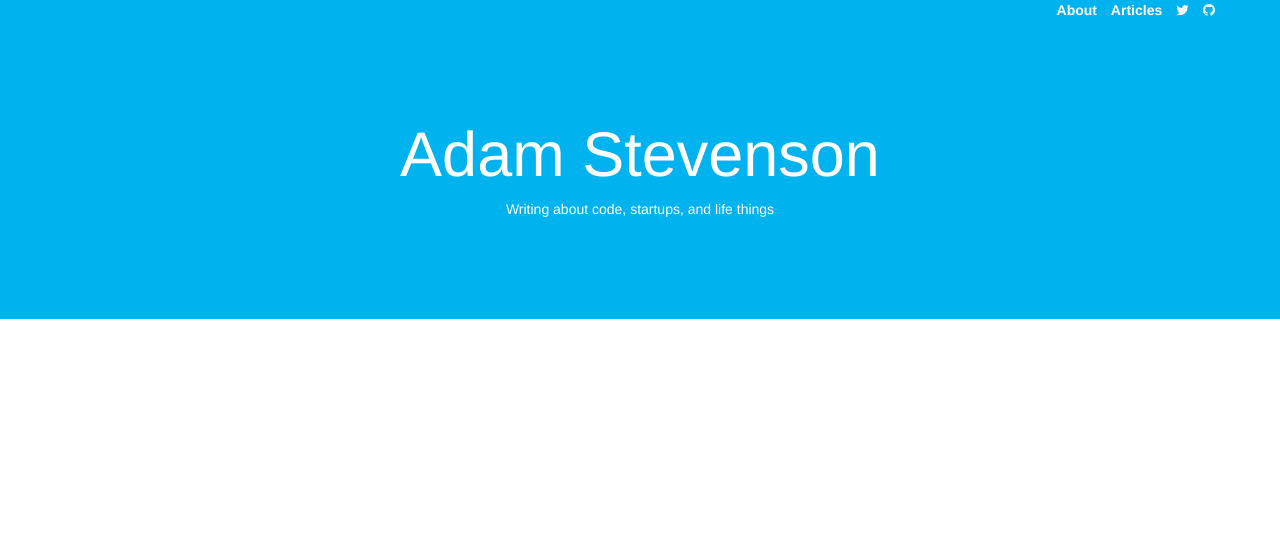
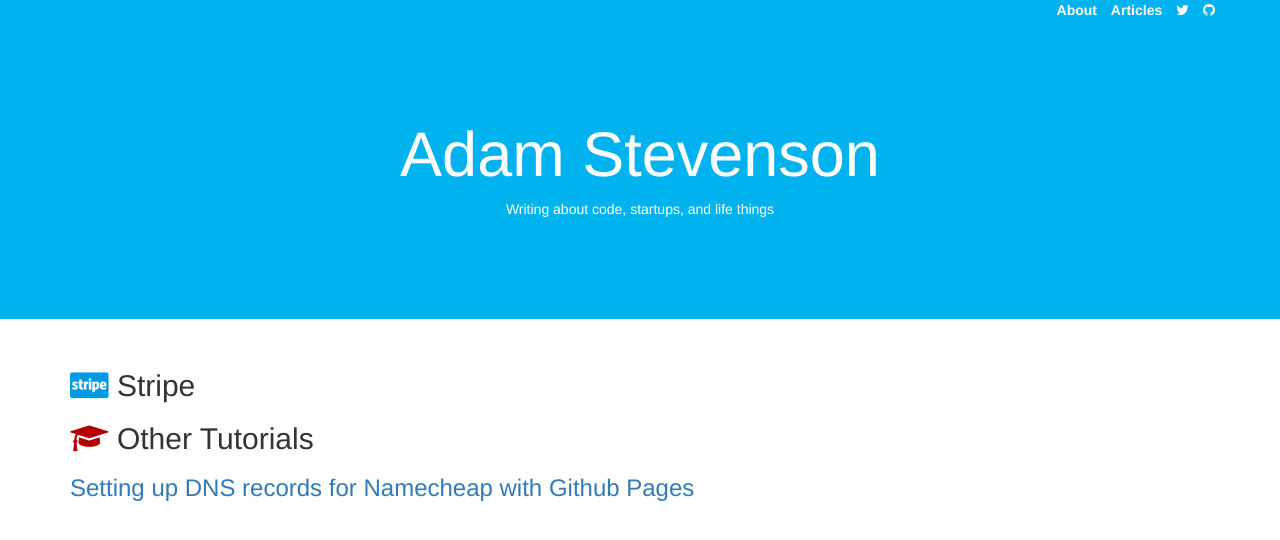
Before and after one commit to adamjstevenson/adamjstevenson.github.io, a Jekyll site: the page built from index.html, in a window 1280 px wide. Shown: the top 540 px of the page. Built offline with Jekyll 4.4.1, drawn with Linux system fonts in a browser that asks for light colours; nearby versions of some CDN libraries; Markdown is read by kramdown in place of the engine named in the settings.

Commit message:
add article categories, get an article started

```diff
--- a/_layouts/post.html
+++ b/_layouts/post.html
@@ -5,14 +5,14 @@ layout: default
 
   <header class="post-header">
      <h1 class="post-title">{{ page.title }}</h1>
-     <p class="post-meta">Posted on {{ page.date | date: "%b %-d, %Y" }}{% if page.author %} • {{ page.author }}{% endif %}{% if page.meta %} • {{ page.meta }}{% endif %}</p>
+     <p class="text-muted">Posted on {{ page.date | date: "%b %-d, %Y" }}{% if page.author %} • {{ page.author }}{% endif %}{% if page.meta %} • {{ page.meta }}{% endif %}</p>
   </header>
 
   <article class="post-content">
     {{ content }}
   </article>
 
-  <div align="center">
+  <div class="text-center topspace-lg">
     <a href="#">
     <i class="fa fa-arrow-circle-up fa-2x"></i>
     </a>
--- a/css/custom.css
+++ b/css/custom.css
@@ -15,3 +15,21 @@
 body, h1, h2, h3 {
 	font-weight: 300;
 }
+.topspace {
+	margin-top: 10px;
+}
+.topspace-lg {
+	margin-top: 50px;
+}
+.blue {
+	color: #0099e5;
+}
+.red {
+	color: #B20000;
+}
+.pink {
+	color: #B20000;
+}
+.green {
+	color: #006600;
+}
--- a/index.html
+++ b/index.html
@@ -2,11 +2,22 @@
 layout: default
 ---
 
-<ul class="post-list">
-  {% for post in site.posts %}
+<h2><i class="fa fa-cc-stripe blue"></i> Stripe</h2>
+<ul class="list-unstyled">
+  {% for post in site.categories.code %}
     <li>
       <!-- <span class="post-meta">{{ post.date | date: "%b %-d, %Y" }}</span> -->
-      <a class="post-link" href="{{ post.url | prepend: site.baseurl }}">{{ post.title }}</a>
+      <h3><a class="post-link" href="{{ post.url | prepend: site.baseurl }}">{{ post.title }}</a></h3>
     </li>
   {% endfor %}
 </ul>
+
+<h2><i class="fa fa-graduation-cap red"></i> Other Tutorials</h2>
+<ul class="list-unstyled">
+  {% for post in site.categories.tutorials %}
+    <li>
+      <!-- <span class="post-meta">{{ post.date | date: "%b %-d, %Y" }}</span> -->
+      <h3><a class="post-link" href="{{ post.url | prepend: site.baseurl }}">{{ post.title }}</a></h3>
+    </li>
+  {% endfor %}
+</ul>
```
Also changed, not shown: _posts/2015-10-25-setting-up-dns-records-for-namecheap-with-github-pages.md (added, +9 -0 lines), articles.md (+9 -0 lines).
